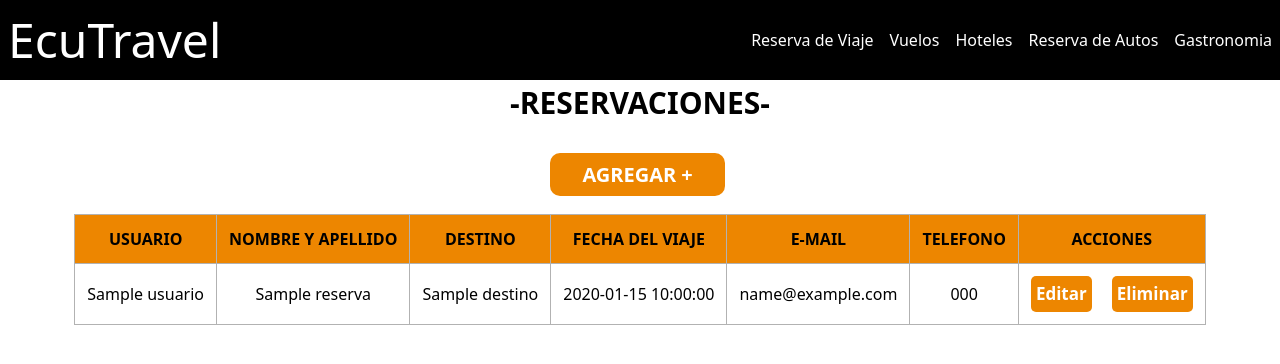
After one commit to SneyderJLO/ProyectoDAW, a PHP site: template views/inicio/presentarViaje.php in a window 1280 px wide. The commit adds this page. Shown: the top 364 px of the page. Run offline with PHP 8.4, Linux system fonts and the light colour scheme; the template is opened without the code that fills it: most values are stand-ins (such as "Sample title", 1, 10 or a date in 2020); style sheets or scripts are compiled from the project's sources.

Commit message:
CRUD_MVC_TERMINADO

```diff
--- a/Router.php
+++ b/Router.php
@@ -17,7 +17,7 @@ class Router {
 
     // comprueba si la ruta existe en el array de rutas y ejecuta el metodo asociado
     public function comprobarRutas() {
-        $urlActual = $_SERVER['PATH_INFO'] ?? '/';
+        $urlActual = $_SERVER['PATH_INFO'] ?? '/inicio';
         $metodo = $_SERVER['REQUEST_METHOD'];
 
         if( $metodo == 'GET' ) {
--- a/public/styles/PrincipalEstilos.css
+++ b/public/styles/PrincipalEstilos.css
@@ -223,10 +223,6 @@ header {
     padding: 1rem 0;
     background-color: #e7e2e2;
     margin:1%;
-
-
-
-
 }
 .formulario h3{
     text-align: center;
@@ -351,6 +347,9 @@ textarea{
     color: white;
 
 }
+.submit button:hover{
+    background-color: black;
+}
 /*Validacion de Formulario*/
 
 .field.falla input{
@@ -372,7 +371,68 @@ textarea{
     color: #ED8600;
 
 }
+.buton{
+    padding: 0.5rem 2rem;
+    font-size: 20px;
+    font-weight: bold;
+    border-radius: 10px;
+    cursor: pointer;
+    background-color: #ED8600;
+    color: white;
+    margin-left: 43%;
+    margin-right: auto;
 
-.submit button:hover{
+}
+.reservas a{
+    border: 1px solid #ED8600  ;
+    border-radius: 5px;
+    margin-left: 20px;
+    font-size: 20px;
+    padding: 3px;
+    background-color: #ED8600 ;
+    color: white;
+
+}
+.reservas a:hover{
+    background-color: black ;
+
+}
+.boton{
+    padding: 5px;
+    font-size: 17px;
+    font-weight: bold;
+    border-radius: 5px;
+    cursor: pointer;
+    background-color: #ED8600;
+    color: white;
+
+}
+.boton button{
+    font-weight: bold;
+}
+.boton:hover{
     background-color: black;
 }
+.buton:hover{
+     background-color: black;
+}
+
+/*tabla*/
+.tabla{
+    margin: 35px auto;
+    width: 100%;
+}
+table {
+    border: #b2b2b2 0.5px solid;
+    margin: 0 auto;
+    text-align: center;
+}
+td, th {
+    border: #b2b2b2 0.5px solid;
+    height: 15px;
+    padding: 12px;
+}
+thead{
+    background-color: #ED8600;
+
+}
--- a/views/inicio/Bayas.php
+++ b/views/inicio/Bayas.php
@@ -1,4 +1,7 @@
+<link rel="stylesheet" href="styles/PrincipalEstilos.css" />
 
+    <!-- Hoja de estilo externa  -->
+    <link rel="stylesheet" href="styles/style.css"><br>
     <div class="columna">
         <h2>Tu Agencia de Confianza</h2>
 
@@ -10,7 +13,6 @@
                     console.log("el contenido ha cargado");
 
                     var imagenes = [];
-
 
                     imagenes[0] ="img/tortuga.jpg";
                     imagenes[1] ="img/iguanas.jpg";
@@ -95,7 +97,7 @@
             <img src="img/amazonia2.jpg" alt="amazonia">
         </div><br>
         <div class="reserva">
-            <a style="font-size: 25px;" href="FormReservaViaje.html" class="btn btn-o"> Reserva tu Viaje</a>
+            <a style="font-size: 25px;" href="AgregarViaje" class="btn btn-o"> Reserva tu Viaje</a>
         </div>
 
     </div><br><br>
--- /dev/null
+++ b/views/inicio/presentarViaje.php
@@ -0,0 +1,92 @@
+<!DOCTYPE html>
+<html lang="en">
+<head>
+    <meta charset="UTF-8">
+    <meta http-equiv="X-UA-Compatible" content="IE=edge">
+    <meta name="viewport" content="width=device-width, initial-scale=1.0">
+
+    <link rel="stylesheet" href="styles/PrincipalEstilos.css" />
+
+    <!-- Hoja de estilo externa  -->
+    <link rel="stylesheet" href="styles/style.css">
+    <title>Reservaciones CRUD</title>
+</head>
+ <!-- Header -->
+ <header class="bg-black p-2">
+        <div class="container flex items-center flex-col sm:flex-row justify-between mx-auto text-white">
+            <a href="inicio" class="flex items-center">
+                <h1 class="my-2 text-4xl sm:ml-0 sm:text-title sm:leading-none ">EcuTravel</h1>
+                <i class="fas fa-plane-departure text-2xl sm:text-logo ml-2"></i>
+            </a>
+
+            <i id="bar" class="block text-3xl sm:hidden fas fa-bars"></i>
+
+            <nav id="nav" class="opacity-0 h-0 invisible sm:visible sm:h-auto sm:opacity-100 sm:flex gap-2 flex-col text-center sm:flex-row sm:justify-between sm:gap-4 sm:text-2sm transition-all duration-300 ease-in-out">
+                <a class="hover:text-orange-500 text-lg sm:text-base" href="AgregarViaje">Reserva de Viaje</a>
+                <a class="hover:text-orange-500 text-lg sm:text-base" href="vuelos">Vuelos</a>
+                <a class="hover:text-orange-500 text-lg sm:text-base" href="hoteles">Hoteles</a>
+                <a class="hover:text-orange-500 text-lg sm:text-base" href="autos">Reserva de Autos</a>
+                <a class="hover:text-orange-500 text-lg sm:text-base" href="gastronomia">Gastronomia</a>
+            </nav>
+        </div>
+    </header>
+<body>
+    <div class="formulario">
+            <h3>-RESERVACIONES-</h3>
+
+     <!-- CONSULTAR -->
+        <div class="tabla">
+            <table>
+                <thead>
+                    <tr>
+                        <th>USUARIO</th>
+                        <th>NOMBRE Y APELLIDO</th>
+                        <th>DESTINO</th>
+                        <th>FECHA DEL VIAJE</th>
+                        <th>E-MAIL</th>
+                        <th>TELEFONO</th>
+                        <th>ACCIONES</th>
+
+                    </tr>
+                </thead>
+                <tbody>
+                <?php
+            foreach ($reserva as $lista):
+                $usuario = $lista['usuario'];
+                $nombre = $lista['nombre'];
+                $destino = $lista['destino'];
+                $fecha = $lista['fecha_viaje'];
+                $email = $lista['email'];
+                $telefono = $lista['telefono'];
+            ?>
+                        <tr>
+                            <td><?php echo $usuario?></td>
+                            <td><?php echo $nombre?></td>
+                            <td><?php echo $destino?></td>
+                            <td><?php echo $fecha?></td>
+                            <td><?php echo $email?></td>
+                            <td><?php echo $telefono?></td>
+                            <td>
+                            <div class="flex gap-5 justify-evenly w-full">
+
+                                <a class= "boton" href="editarViaje?id=<?php echo $lista['id']; ?>"
+                                    class="fa-solid fa-pen">Editar</a>
+                                <form class="boton" action="eliminarReserva" method="POST">
+                                    <input type="hidden" name="id" value="<?php echo $lista['id'] ?>">
+                                    <button type="submit" onclick="if (!confirm('Esta seguro de eliminar la Reservación?'))
+                                        return false;" type="button">Eliminar</button>
+                                </form>
+
+                            </div>
+
+                            </td>
+                        </tr>
+                        <?php endforeach; ?>
+
+            <a class="buton" href="AgregarViaje">AGREGAR +</a><br>
+
+        </div><br>
+        </div>
+
+</body>
+</html>
--- a/views/layout.php
+++ b/views/layout.php
@@ -15,7 +15,7 @@
     <!-- Header -->
     <header class="bg-black p-2">
         <div class="container flex items-center flex-col sm:flex-row justify-between mx-auto text-white">
-            <a href="/" class="flex items-center">
+            <a href="inicio" class="flex items-center">
                 <h1 class="my-2 text-4xl sm:ml-0 sm:text-title sm:leading-none ">EcuTravel</h1>
                 <i class="fas fa-plane-departure text-2xl sm:text-logo ml-2"></i>
             </a>
@@ -23,6 +23,7 @@
             <i id="bar" class="block text-3xl sm:hidden fas fa-bars"></i>
 
             <nav id="nav" class="opacity-0 h-0 invisible sm:visible sm:h-auto sm:opacity-100 sm:flex gap-2 flex-col text-center sm:flex-row sm:justify-between sm:gap-4 sm:text-2sm transition-all duration-300 ease-in-out">
+                <a class="hover:text-orange-500 text-lg sm:text-base" href="AgregarViaje">Reserva de Viaje</a>
                 <a class="hover:text-orange-500 text-lg sm:text-base" href="vuelos">Vuelos</a>
                 <a class="hover:text-orange-500 text-lg sm:text-base" href="hoteles">Hoteles</a>
                 <a class="hover:text-orange-500 text-lg sm:text-base" href="autos">Reserva de Autos</a>
```
Also changed, not shown: controllers/InicioController.php (+45 -1 lines), models/ReservaViaje.php (added, +75 -0 lines), public/index.php (+13 -1 lines), views/inicio/AgregarViaje.php (added, +61 -0 lines), views/inicio/FormReservaViaje.php (deleted, +0 -104 lines), views/inicio/editarViaje.php (added, +57 -0 lines).
